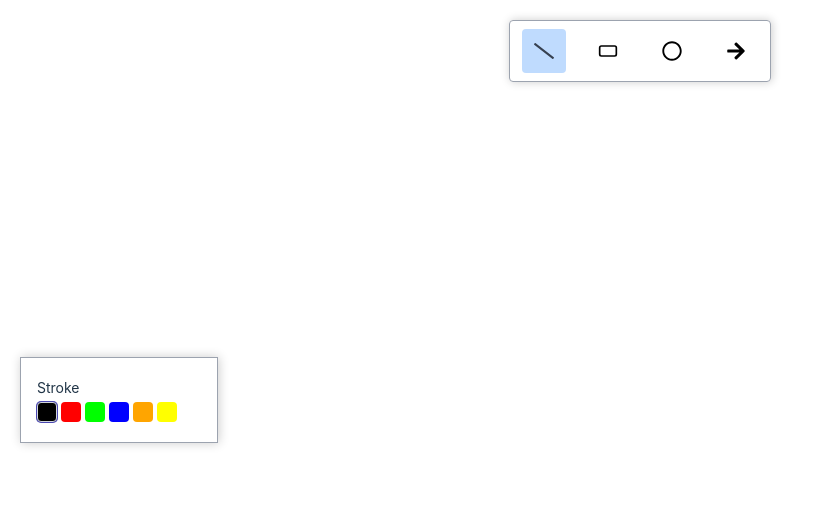
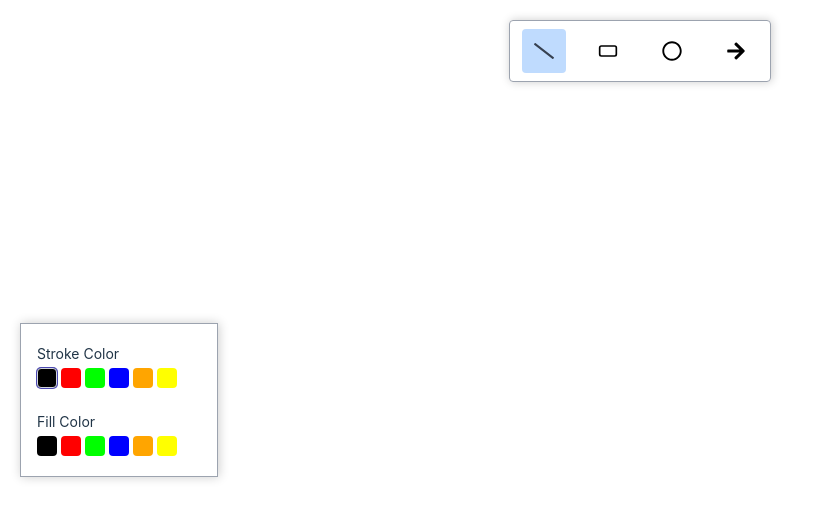
Before and after one commit to SiddharthCA96/WhiteBoard, a React (Vite) app: page / in a window 1280 px wide. Shown: the top 520 px of the page, without its empty margins (0-821 px from the left). Built offline with nearby package versions, Linux system fonts and the light colour scheme.

Commit message:
added the fill functionality

```diff
--- a/constants.js
+++ b/constants.js
@@ -30,4 +30,11 @@ export const COLORS = {
   WHITE: "#ffffff",
 };
 
+export const TOOLBOX_ACTIONS={
+  CHANGE_STROKE:"CHANGE_STROKE",
+  CHANGE_FILL:"CHANGE_FILL",
+}
+
+export const FILL_TOOL_TYPES=[TOOL_ITEMS.RECTANGLE,TOOL_ITEMS.CIRCLE];
+export const STROKE_TOOL_TYPES=[TOOL_ITEMS.LINE,TOOL_ITEMS.ARROW,TOOL_ITEMS.RECTANGLE,TOOL_ITEMS.CIRCLE]
 export const ARROW_LENGTH = 20;
--- a/src/components/Toolbox/index.jsx
+++ b/src/components/Toolbox/index.jsx
@@ -1,39 +1,56 @@
 import React, { useContext } from "react";
 import classes from "./index.module.css";
-import { COLORS } from "../../../constants";
+import { COLORS, STROKE_TOOL_TYPES } from "../../../constants";
 import cx from "classnames";
 import toolboxContext from "../../store/ToolBoxContext";
 import boardContext from "../../store/board-context";
 
 const ToolBox = () => {
-  //get the current active toolitem
-  const { activeToolItem} = useContext(boardContext);
-  //console.log(activeToolItem);
+  // Get the current active toolitem
+  const { activeToolItem } = useContext(boardContext);
 
-  //get the active toolboxstate
-  const { toolboxState,changeStroke  } = useContext(toolboxContext);
-  //console.log(toolboxState);
+  // Get the active toolbox state
+  const { toolboxState, changeStroke, changeFill } = useContext(toolboxContext);
 
   const strokeColor = toolboxState[activeToolItem]?.stroke;
-  console.log(strokeColor);
-
-
+  const fillColor = toolboxState[activeToolItem]?.fill;
 
   return (
     <div className={classes.container}>
+      {/* Show the Stroke Color option only for stroke tools */}
+      {STROKE_TOOL_TYPES.includes(activeToolItem) && (
+        <div className={classes.selectOptionContainer}>
+          <div className={classes.toolBoxLabel}>Stroke Color</div>
+          <div className={classes.colorsContainer}>
+            {Object.keys(COLORS).map((k) => {
+              return (
+                <div
+                  key={k}
+                  className={cx(classes.colorBox, {
+                    [classes.activeColorBox]: strokeColor === COLORS[k], // Apply active class if colors match
+                  })}
+                  style={{ backgroundColor: COLORS[k] }}
+                  onClick={() => changeStroke(activeToolItem, COLORS[k])}
+                />
+              );
+            })}
+          </div>
+        </div>
+      )}
+
+      {/* Show the Fill Color option for all tools */}
       <div className={classes.selectOptionContainer}>
-        <div className={classes.toolBoxLabel}>Stroke</div>
+        <div className={classes.toolBoxLabel}>Fill Color</div>
         <div className={classes.colorsContainer}>
           {Object.keys(COLORS).map((k) => {
             return (
               <div
-                key={k} // Always add a unique key when mapping over elements
-                className={
-                  (cx(classes.colorBox,
-                  { [classes.activeColorBox]: strokeColor === COLORS[k] }))
-                }
+                key={k}
+                className={cx(classes.colorBox, {
+                  [classes.activeColorBox]: fillColor === COLORS[k], // Apply active class if colors match
+                })}
                 style={{ backgroundColor: COLORS[k] }}
-                onClick={()=>changeStroke(activeToolItem,COLORS[k])}
+                onClick={() => changeFill(activeToolItem, COLORS[k])}
               />
             );
           })}
--- a/src/store/ToolBoxContext.js
+++ b/src/store/ToolBoxContext.js
@@ -3,6 +3,7 @@ import { createContext } from "react";
 const toolboxContext=createContext({
     toolboxState:{},
     changeStroke:()=>{},
+    changeFill:()=>{},
 });
 
 export default toolboxContext;
--- a/src/store/ToolBoxProvider.jsx
+++ b/src/store/ToolBoxProvider.jsx
@@ -1,13 +1,18 @@
 import React, { useReducer } from "react";
 import toolboxContext from "./ToolBoxContext";
-import { COLORS, TOOL_ITEMS } from "../../constants";
+import { COLORS, TOOL_ITEMS, TOOLBOX_ACTIONS } from "../../constants";
 
 const toolboxReducer = (state, action) => {
   switch (action.type) {
-    case "CHANGE_STROKE": {
+    case TOOLBOX_ACTIONS.CHANGE_STROKE: {
       const newState = { ...state };
       newState[action.payload.tool].stroke = action.payload.stroke;
       return newState;
+    }
+    case TOOLBOX_ACTIONS.CHANGE_FILL:{
+        const newState={...state};
+        newState[action.payload.tool].fill=action.payload.fill;
+        return newState;
     }
     default:
       state;
@@ -21,17 +26,17 @@ const initialToolboxState = {
     size: 1,
   },
   [TOOL_ITEMS.RECTANGLE]: {
-    stoke: COLORS.BLACK,
+    stroke: COLORS.BLACK,
     fill: null,
     size: 1,
   },
   [TOOL_ITEMS.CIRCLE]: {
-    stoke: COLORS.BLACK,
+    stroke: COLORS.BLACK,
     fill: null,
     size: 1,
   },
   [TOOL_ITEMS.ARROW]: {
-    stoke: COLORS.BLACK,
+    stroke: COLORS.BLACK,
     size: 1,
   },
 };
@@ -45,16 +50,28 @@ const ToolBoxProvider = ({ children }) => {
   const changeStrokeHandler = (tool, stroke) => {
     //dispathc the action to change stroke color
     dispatchToolboxAction({
-      type: "CHANGE_STROKE",
+      type: TOOLBOX_ACTIONS.CHANGE_STROKE,
       payload: {
         tool,
         stroke,
       },
     });
   };
+  //function to handle the change in fill color
+  const changeFillHandler=(tool,fill)=>{
+    //dispatch the action to change fill color
+    dispatchToolboxAction({
+        type:TOOLBOX_ACTIONS.CHANGE_FILL,
+        payload:{
+            tool,
+            fill,
+        }
+    })
+  }
   const toolboxContextValue = {
     toolboxState,
     changeStroke: changeStrokeHandler,
+    changeFill:changeFillHandler,
   };
 
   return (
```
